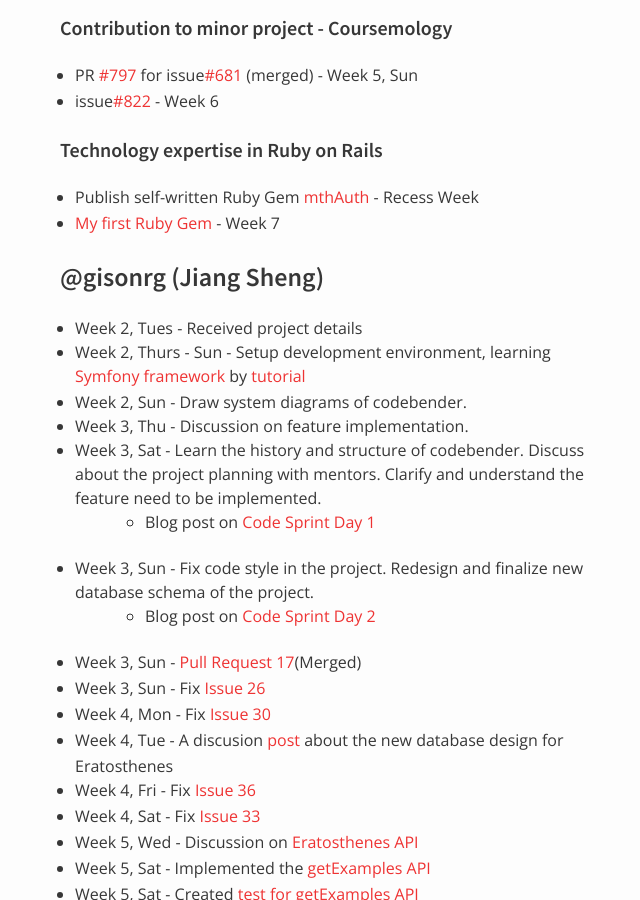
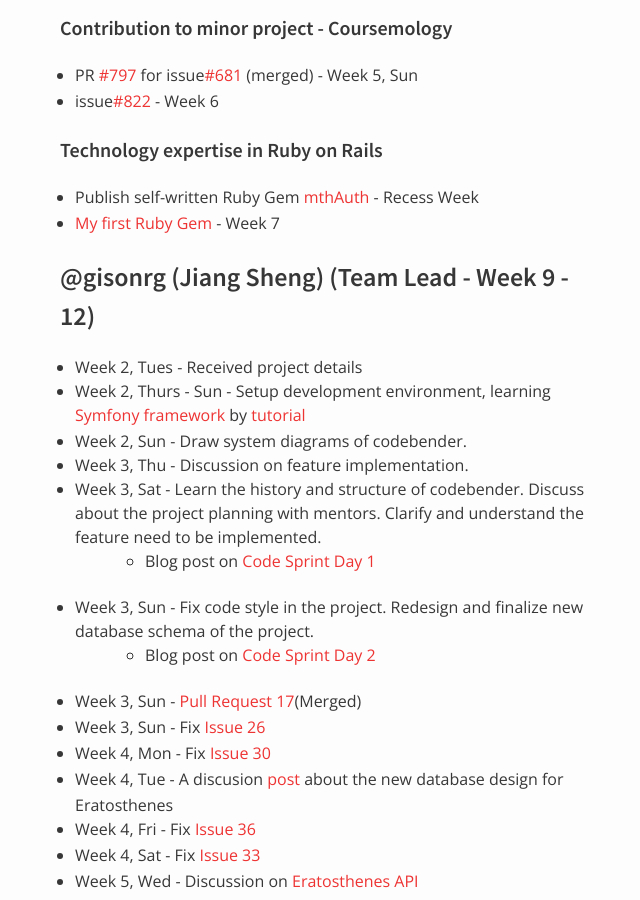
Before and after one commit to nus-oss/cs3281-AY1516S2-website, a Jekyll site: the page built from teams/codebender.md, in a window 1280 px wide and 900 px high, scrolled down 10490 px. Shown: the whole window, without its empty margins (310-950 px from the left). Built offline with Jekyll 4.4.1, drawn with Linux system fonts in a browser that asks for light colours.

Commit message:
Update Jiang Sheng's progress

```diff
--- a/teams/codebender.md
+++ b/teams/codebender.md
@@ -323,7 +323,7 @@
 * Publish self-written Ruby Gem [mthAuth](https://rubygems.org/gems/mthAuth) - Recess Week
 * [My first Ruby Gem](http://blog.nus.edu.sg/matanghao/2016/02/29/my-first-ruby-gem-mthauth/) - Week 7
 
-### @gisonrg (Jiang Sheng)
+### @gisonrg (Jiang Sheng) (Team Lead - Week 9 - 12)
 * Week 2, Tues - Received project details
 * Week 2, Thurs - Sun - Setup development environment, learning [Symfony framework](https://symfony.com/) by [tutorial](http://tutorial.symblog.co.uk/)
 * Week 2, Sun - Draw system diagrams of codebender.
```
